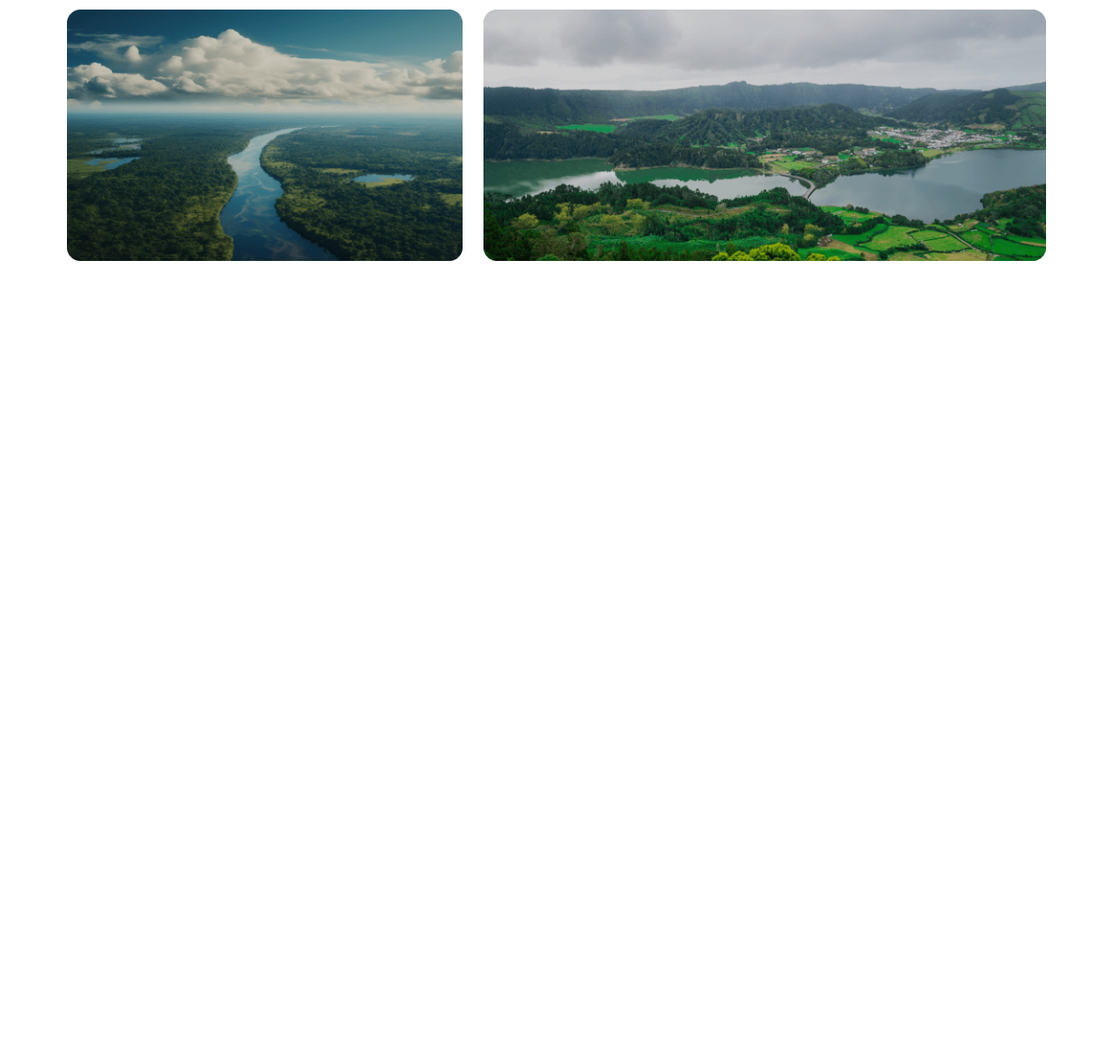
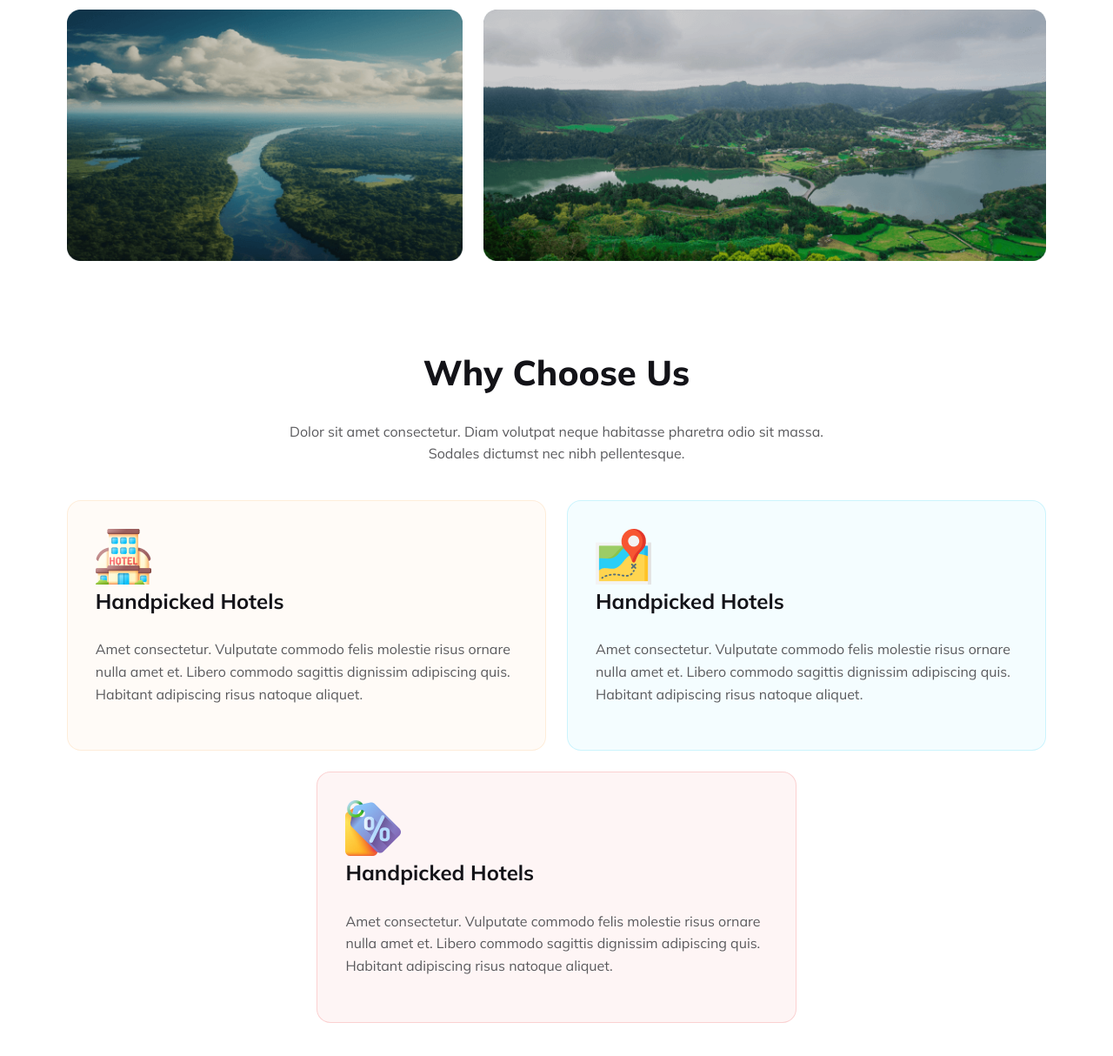
Before and after one commit to Albab47/b9a2-guraba-travels, a plain HTML site: page index.html in a window 1280 px wide. Shown: the part 2155-3369 px from the top of the page at 87% size. Before the commit the page ends 2455 px from the top, so only its background shows below. Drawn offline with Linux system fonts and the light colour scheme.

Commit message:
add why us section

```diff
--- a/index.html
+++ b/index.html
@@ -101,7 +101,7 @@
     </section>
 
     <section class="destination">
-        <div class="destination__content center">
+        <div class="content-wrapper">
             <h3 class="title center">Choose Your Destination</h3>
             <p class="description center">Dolor sit amet consectetur. Diam volutpat neque habitasse pharetra odio sit
                 massa. Sodales dictumst nec nibh pellentesque.</p>
@@ -131,6 +131,39 @@
             </div>
         </div>
     </section>
+
+    <!-- WHY US -->
+    <section class="why-us">
+        <div class="content-wrapper">
+            <h4 class="title">Why Choose Us</h4>
+            <p class="description">
+                Dolor sit amet consectetur. Diam volutpat neque habitasse pharetra odio sit massa. Sodales dictumst nec nibh pellentesque.
+            </p>
+        </div>
+        <div class="container">
+            <div class="card">
+                <img src="./images/hotel.png" alt="">
+                <h4 class="title-s">Handpicked Hotels</h4>
+                <p class="description">
+                    Amet consectetur. Vulputate commodo felis molestie risus ornare nulla amet et. Libero commodo sagittis dignissim adipiscing quis. Habitant adipiscing risus natoque aliquet.
+                </p>
+            </div>
+            <div class="card">
+                <img src="./images/map.png" alt="">
+                <h4 class="title-s">Handpicked Hotels</h4>
+                <p class="description">
+                    Amet consectetur. Vulputate commodo felis molestie risus ornare nulla amet et. Libero commodo sagittis dignissim adipiscing quis. Habitant adipiscing risus natoque aliquet.
+                </p>
+            </div>
+            <div class="card">
+                <img src="./images/price.png" alt="">
+                <h4 class="title-s">Handpicked Hotels</h4>
+                <p class="description">
+                    Amet consectetur. Vulputate commodo felis molestie risus ornare nulla amet et. Libero commodo sagittis dignissim adipiscing quis. Habitant adipiscing risus natoque aliquet.
+                </p>
+            </div>
+        </div>
+    </section>
 </body>
 
 </html>
--- a/styles/style.css
+++ b/styles/style.css
@@ -63,14 +63,32 @@ button {
     font-weight: 800;
 }
 
+.title-s {
+    color: #131318;
+    font-size: 1.5rem;
+    font-weight: 700;
+}
+
 .description {
     font-size: 1rem;
     font-weight: 400;
 }
 
+.content-wrapper {
+    max-width: 40rem;
+    margin: 0 auto 2.5rem;
+    text-align: center;
+}
+
 .btn {
     background-color: var(--primary-color);
     color: #fff;
+}
+
+.card {
+    border: none;
+    padding: 2rem;
+    border-radius: 1rem;
 }
 
 /* GENERAL STYLES */
@@ -219,11 +237,6 @@ button {
     gap: 1.5rem;
 }
 
-.destination__content {
-    max-width: 40rem;
-    margin: 0 auto 2.5rem;
-}
-
 .destination__img:nth-child(1) {
     grid-column: 1/span 6;
 }
@@ -253,8 +266,32 @@ button {
     grid-column: 6/span 7;
 }
 
+/* WHY US */
+.why-us {
+    margin: 6rem 0;
+}
 
+.why-us .container {
+    display: grid;
+    gap: 1.5rem;
+    grid-template-columns: repeat(4, 1fr);
+}
 
+.card:nth-of-type(1) {
+    border: 1px solid #FBB56333;
+    background-color: #FBB5630D;
+    grid-column: 1/span 2;
+}
+.card:nth-of-type(2) {
+    border: 1px solid #29CEF633;
+    background-color: #29CEF60D;
+    grid-column: 3/span 2;
+}
+.card:nth-of-type(3) {
+    border: 1px solid #E9444433;
+    background-color: #E944440D;
+    grid-column: 2/span 2;
+}
 
 
 /* MEDIA QUERIES */
@@ -267,6 +304,11 @@ button {
         font-size: 0.875rem;
         line-height: 1.5rem;
         padding: 0 1rem;
+    }
+
+    .content-wrapper {
+        max-width: 30rem;
+        margin: 0 auto 2.5rem;
     }
 
     /* header */
@@ -321,11 +363,6 @@ button {
         gap: 1.5rem;
     }
 
-    .destination__content {
-        max-width: 30rem;
-        margin: 0 auto 2.5rem;
-    }
-
     .destination__img img {
         object-fit: cover;
         width: 100%;
@@ -361,6 +398,23 @@ button {
     .destination__img:nth-child(7) {
         grid-column: 1/span 1;
     }
+
+    /* WHY US */
+    .why-us .container {
+        display: grid;
+        gap: 1rem;
+        grid-template-columns: 1fr;
+    }
+
+    .card:nth-of-type(1) {
+        grid-column: 1/span 1;
+    }
+    .card:nth-of-type(2) {
+        grid-column: 1/span 1;
+    }
+    .card:nth-of-type(3) {
+        grid-column: 1/span 1;
+    }
 }
 
 @media screen and (min-width: 600px) and (max-width: 992px) {
```
Also changed, not shown: images/hotel.png (added), images/map.png (added), images/price.png (added).
